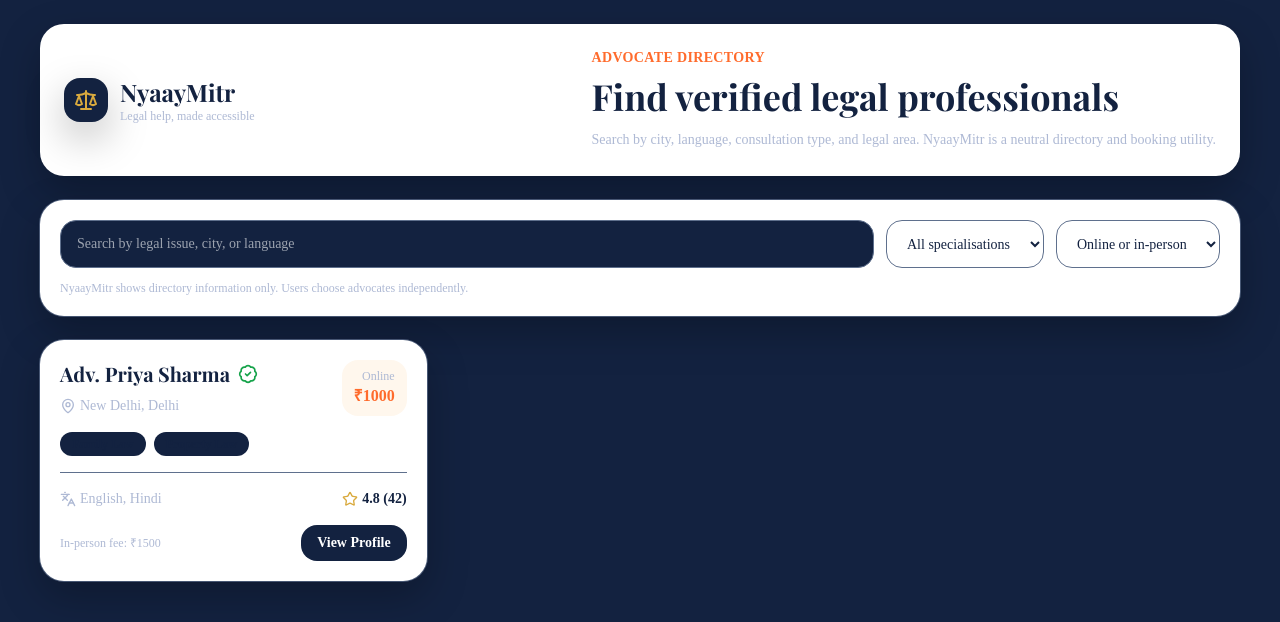
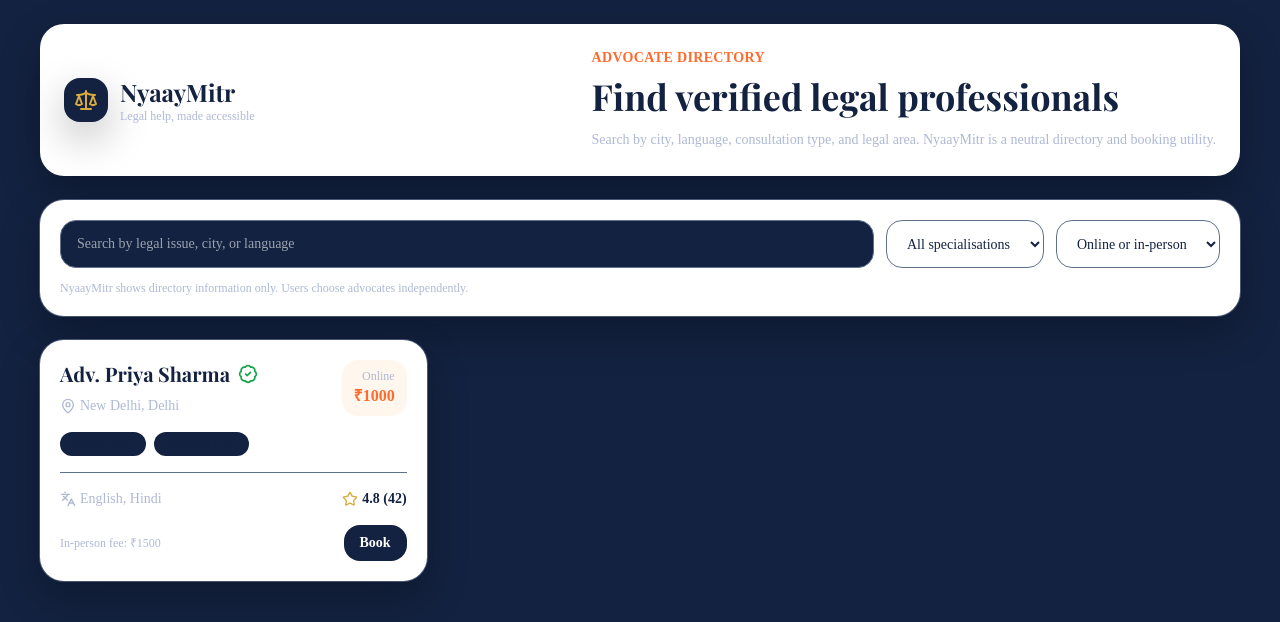
Before and after one commit to priestly-ops/Nayam, a Next.js app in the folder nyaaymitr/: page /lawyers in a window 1280 px wide. Shown: the top 622 px of the page. Built offline with nearby package versions, Linux system fonts and the light colour scheme; no server answers; the database is empty; a web font is replaced by a local one.

Commit message:
Link lawyer cards to real booking flow

```diff
--- a/nyaaymitr/components/lawyers/LawyerCard.tsx
+++ b/nyaaymitr/components/lawyers/LawyerCard.tsx
@@ -14,7 +14,7 @@ export type LawyerCardProps = {
   verified?: boolean;
 };
 
-export function LawyerCard({ name, city, state, specialisations, languages, onlineFee, inPersonFee, rating = 0, reviews = 0, verified = false }: LawyerCardProps) {
+export function LawyerCard({ id, name, city, state, specialisations, languages, onlineFee, inPersonFee, rating = 0, reviews = 0, verified = false }: LawyerCardProps) {
   return (
     <article className="rounded-3xl bg-white p-5 shadow-card ring-1 ring-nyaay-border/70">
       <div className="flex items-start justify-between gap-4">
@@ -39,7 +39,7 @@ export function LawyerCard({ name, city, state, specialisations, languages, onli
       </div>
       <div className="mt-4 flex items-center justify-between gap-3">
         <p className="text-xs text-nyaay-muted">In-person fee: ₹{inPersonFee}</p>
-        <a href="#" className="rounded-2xl bg-nyaay-navy px-4 py-2 text-sm font-bold text-white">View Profile</a>
+        <a href={`/appointments/new?lawyerId=${id}`} className="rounded-2xl bg-nyaay-navy px-4 py-2 text-sm font-bold text-white">Book</a>
       </div>
     </article>
   );
```
